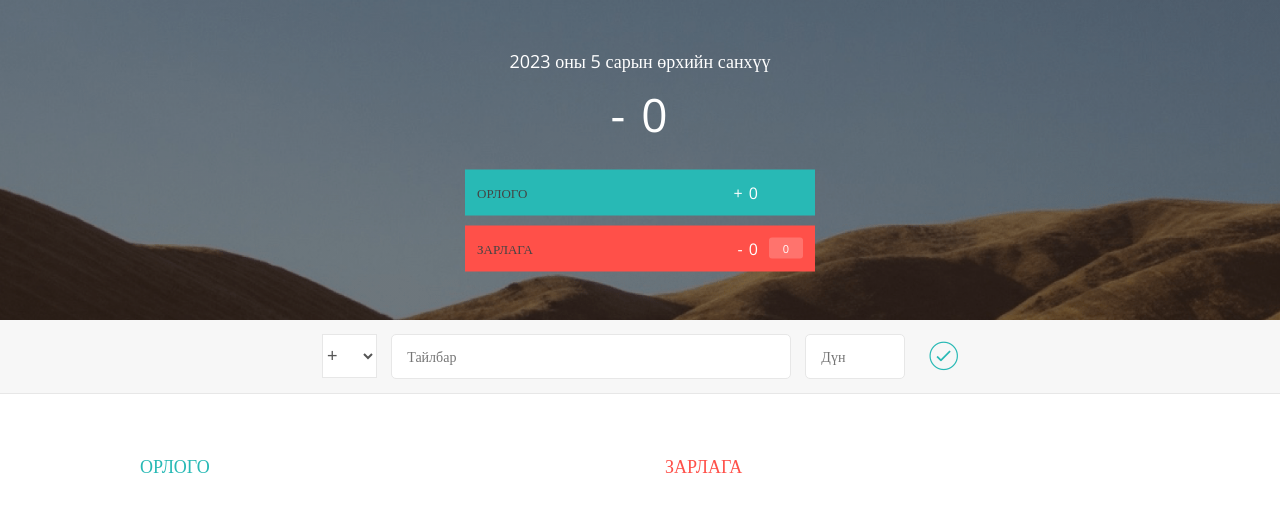
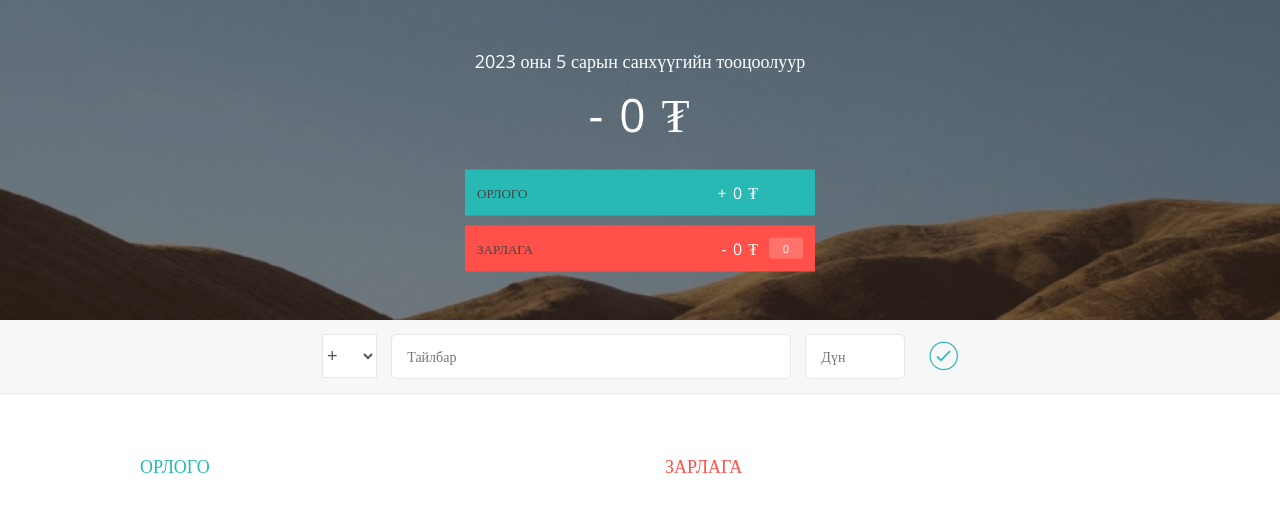
Before and after one commit to amirdaGankhuyag/finance, a plain HTML site: page index.html in a window 1280 px wide. Drawn offline with nearby package versions, Linux system fonts and the light colour scheme.

Commit message:
₮ temdeg nemne, app started iig uurchilnu, urhiin gsen ugiig solino

```diff
--- a/app.js
+++ b/app.js
@@ -32,8 +32,8 @@ var uiController = (function(){
         for(var i=0; i < x.length; i++){
             y = y + x[i];
 
-            if( count%3 === 0 ) y = y + ',';
-            count ++;
+            if( count % 3 === 0 ) y = y + ',';
+            count++;
         }
 
         var z = y.split("").reverse().join("");
@@ -84,6 +84,7 @@ var uiController = (function(){
         getDOMstrings: function(){
             return DOMstrings;
         },
+
         clearFields: function(){
             var fields = document.querySelectorAll(DOMstrings.inputDescription + ', ' + DOMstrings.inputValue);
             //Convert list to Array
@@ -103,10 +104,11 @@ var uiController = (function(){
             var type;
             if(tusuv.tusuv > 0) type = 'inc';
             else type = 'exp';
-            document.querySelector(DOMstrings.tusuvLabel).textContent = formatMoney(tusuv.tusuv, type);
-            document.querySelector(DOMstrings.incomeLebel).textContent = formatMoney(tusuv.totalInc, 'inc');
-            document.querySelector(DOMstrings.expenseLabel).textContent = formatMoney(tusuv.totalExp, 'exp');
-            if(tusuv.huvi !== 0){document.querySelector(DOMstrings.percentageLabel).textContent = tusuv.huvi + '%';
+            document.querySelector(DOMstrings.tusuvLabel).textContent = formatMoney(tusuv.tusuv, type) + ' ₮';
+            document.querySelector(DOMstrings.incomeLebel).textContent = formatMoney(tusuv.totalInc, 'inc') + ' ₮';
+            document.querySelector(DOMstrings.expenseLabel).textContent = formatMoney(tusuv.totalExp, 'exp') + ' ₮';
+            if(tusuv.huvi !== 0){
+                document.querySelector(DOMstrings.percentageLabel).textContent = tusuv.huvi + '%';
             } else {
                 document.querySelector(DOMstrings.percentageLabel).textContent = tusuv.huvi;
             }
@@ -122,10 +124,10 @@ var uiController = (function(){
             var html, list;
             if(type === 'inc'){
                 list = DOMstrings.incomeList;
-                html = '<div class="item clearfix" id="inc-%id%"><div class="item__description">$$DESCRIPTION$$</div><div class="right clearfix"><div class="item__value">$$VALUE$$</div><div class="item__delete"><button class="item__delete--btn"><i class="ion-ios-close-outline"></i></button></div></div></div>';
+                html = '<div class="item clearfix" id="inc-%id%"><div class="item__description">$$DESCRIPTION$$</div><div class="right clearfix"><div class="item__value">$$VALUE$$ ₮</div><div class="item__delete"><button class="item__delete--btn"><i class="ion-ios-close-outline"></i></button></div></div></div>';
             } else {
                 list = DOMstrings.expenseList;
-                html = '<div class="item clearfix" id="exp-%id%"><div class="item__description">$$DESCRIPTION$$</div><div class="right clearfix"><div class="item__value">$$VALUE$$</div><div class="item__percentage">21%</div><div class="item__delete"><button class="item__delete--btn"><i class="ion-ios-close-outline"></i></button></div></div></div>';
+                html = '<div class="item clearfix" id="exp-%id%"><div class="item__description">$$DESCRIPTION$$</div><div class="right clearfix"><div class="item__value">$$VALUE$$ ₮</div><div class="item__percentage">21%</div><div class="item__delete"><button class="item__delete--btn"><i class="ion-ios-close-outline"></i></button></div></div></div>';
             }
             //2.Тэр HTML дотроо зарлагын утгуудыг REPLACE ашиглаж өөрчиж өгнө.
             html = html.replace('%id%', item.id);
@@ -325,7 +327,7 @@ var appController = (function(uiController, financeController){
 
     return {
         init: function(){
-            console.log('app started...');
+            console.log('Тооцоолуур ажиллаж эхэллээ!!');
             uiController.displayDate();
             uiController.tusviigUzuuleh({
                 tusuv: 0,
@@ -336,6 +338,5 @@ var appController = (function(uiController, financeController){
             setupEventListeners();
         }
     };
-
 })(uiController, financeController);
 appController.init();
--- a/index.html
+++ b/index.html
@@ -12,7 +12,7 @@
         <div class="top">
             <div class="budget">
                 <div class="budget__title">
-                   <span class="budget__title--month"></span>өрхийн санхүү
+                   <span class="budget__title--month"></span>санхүүгийн тооцоолуур
                 </div>
 
                 <div class="budget__value">+ 2,345.64</div>
```
